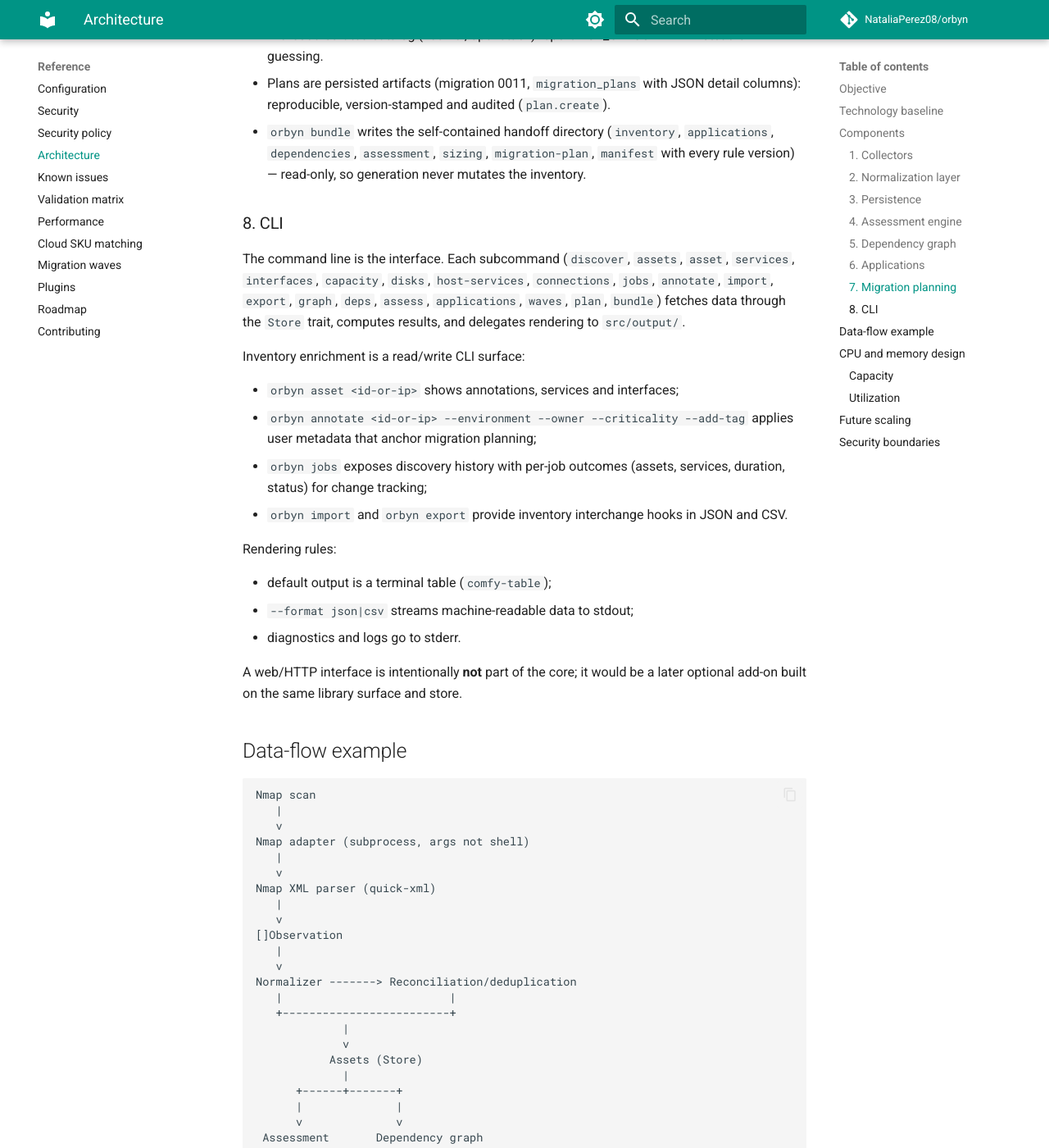
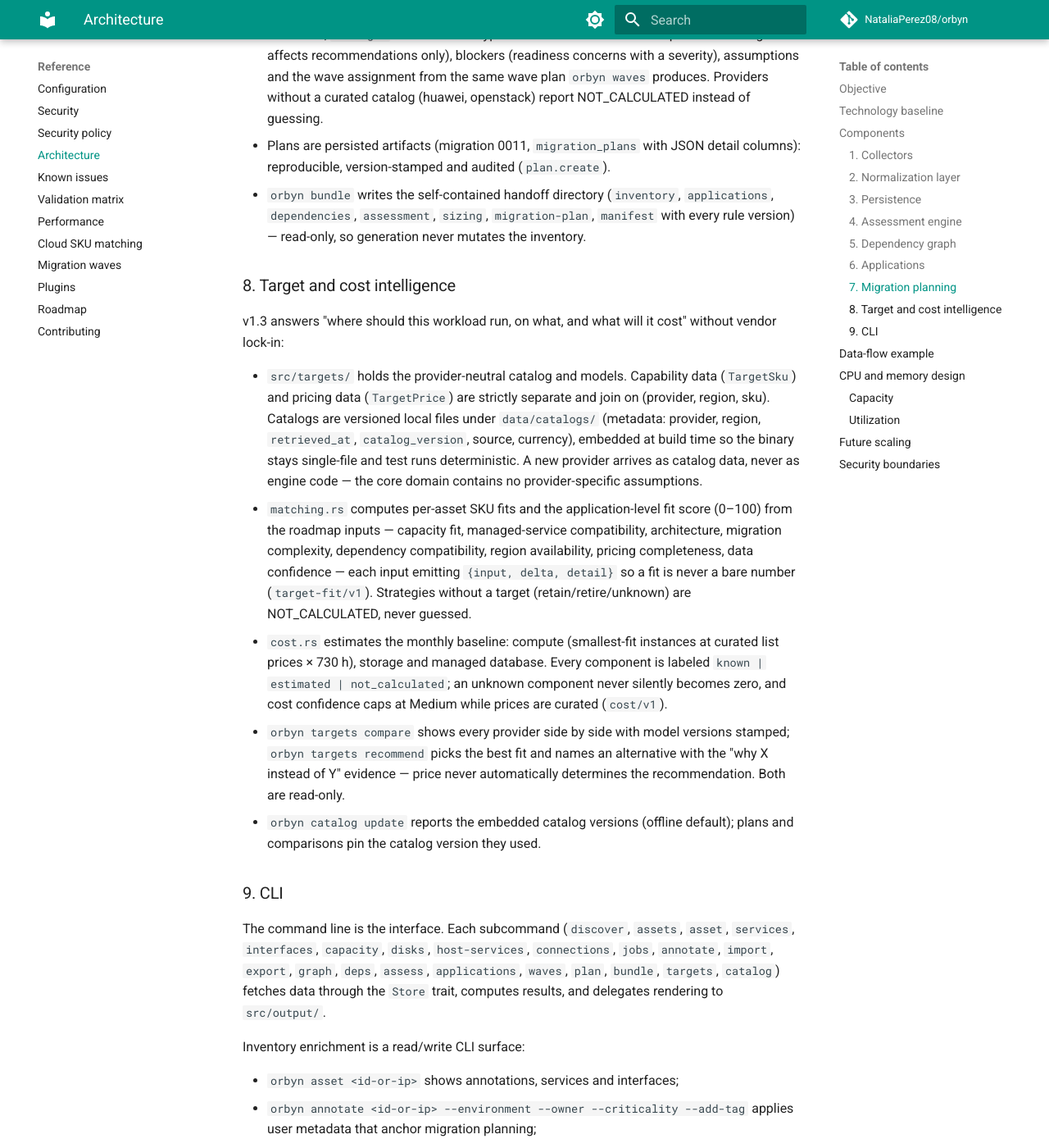
Before and after one commit to NataliaPerez08/orbyn, an MkDocs documentation site: the page built from docs/ARCHITECTURE.md, in a window 1280 px wide and 1400 px high, scrolled down 7361 px. Shown: the whole window at 82% size. Built offline with MkDocs 1.6.1 and Material for MkDocs 9.7.7, drawn with Linux system fonts in a browser that asks for light colours; comment, search, counter and statistics services are not loaded; some of the changed text lies outside the part shown.

Commit message:
docs: target and cost intelligence (v1.3)

````diff
--- a/docs/ARCHITECTURE.md
+++ b/docs/ARCHITECTURE.md
@@ -37,6 +37,7 @@ src/
 │   ├── assessment.rs     # assessment input assembly
 │   ├── applications.rs   # application discovery orchestration
 │   ├── planning.rs       # plan/bundle workflows
+│   ├── targets.rs        # compare/recommend workflows
 │   ├── discovery.rs      # bounded-pool discovery runner
 │   └── dependencies.rs   # dependency curation (add/confirm/remove, DNS evidence)
 ├── lib.rs                # library surface
@@ -69,9 +70,12 @@ src/
 ├── assessment/           # migration assessment engine
 │   ├── rules.rs          # rule catalog + evaluators (incl. rs.* right-sizing rules)
 │   └── grouping.rs       # application grouping (union-find)
-├── sku/                  # right-sizing SKU matching against static provider catalogs
+├── sku/                  # right-sizing SKU matching (thin wrapper over the target catalogs)
 ├── applications/         # application inference engine (pure function over the snapshot)
 ├── planning/             # readiness + strategy models (pure functions over the snapshot)
+├── targets/              # provider-neutral catalogs, fit scoring, cost engine
+│   ├── matching.rs       # per-asset SKU fits + application-level fit score
+│   └── cost.rs           # monthly baseline with known/estimated/not_calculated labels
 ├── waves/                # migration wave planning (pure function over the assessment)
 └── output/               # table / json / csv rendering
 ```
@@ -332,14 +336,47 @@ migration plans:
   `migration-plan`, `manifest` with every rule version) — read-only, so
   generation never mutates the inventory.
 
-### 8. CLI
+### 8. Target and cost intelligence
+
+v1.3 answers "where should this workload run, on what, and what will it
+cost" without vendor lock-in:
+
+- `src/targets/` holds the provider-neutral catalog and models. Capability
+  data (`TargetSku`) and pricing data (`TargetPrice`) are strictly
+  separate and join on (provider, region, sku). Catalogs are versioned
+  local files under `data/catalogs/` (metadata: provider, region,
+  `retrieved_at`, `catalog_version`, source, currency), embedded at build
+  time so the binary stays single-file and test runs deterministic. A new
+  provider arrives as catalog data, never as engine code — the core
+  domain contains no provider-specific assumptions.
+- `matching.rs` computes per-asset SKU fits and the application-level fit
+  score (0–100) from the roadmap inputs — capacity fit, managed-service
+  compatibility, architecture, migration complexity, dependency
+  compatibility, region availability, pricing completeness, data
+  confidence — each input emitting `{input, delta, detail}` so a fit is
+  never a bare number (`target-fit/v1`). Strategies without a target
+  (retain/retire/unknown) are NOT_CALCULATED, never guessed.
+- `cost.rs` estimates the monthly baseline: compute (smallest-fit
+  instances at curated list prices × 730 h), storage and managed
+  database. Every component is labeled `known | estimated |
+  not_calculated`; an unknown component never silently becomes zero, and
+  cost confidence caps at Medium while prices are curated
+  (`cost/v1`).
+- `orbyn targets compare` shows every provider side by side with model
+  versions stamped; `orbyn targets recommend` picks the best fit and
+  names an alternative with the "why X instead of Y" evidence — price
+  never automatically determines the recommendation. Both are read-only.
+- `orbyn catalog update` reports the embedded catalog versions (offline
+  default); plans and comparisons pin the catalog version they used.
+
+### 9. CLI
 
 The command line is the interface. Each subcommand (`discover`, `assets`,
 `asset`, `services`, `interfaces`, `capacity`, `disks`, `host-services`,
 `connections`, `jobs`, `annotate`, `import`, `export`, `graph`, `deps`,
-`assess`, `applications`, `waves`, `plan`, `bundle`) fetches data through
-the `Store` trait, computes results, and delegates rendering to
-`src/output/`.
+`assess`, `applications`, `waves`, `plan`, `bundle`, `targets`, `catalog`)
+fetches data through the `Store` trait, computes results, and delegates
+rendering to `src/output/`.
 
 Inventory enrichment is a read/write CLI surface:
 
````
Also changed, not shown: docs/cli.md (+25 -0 lines).
